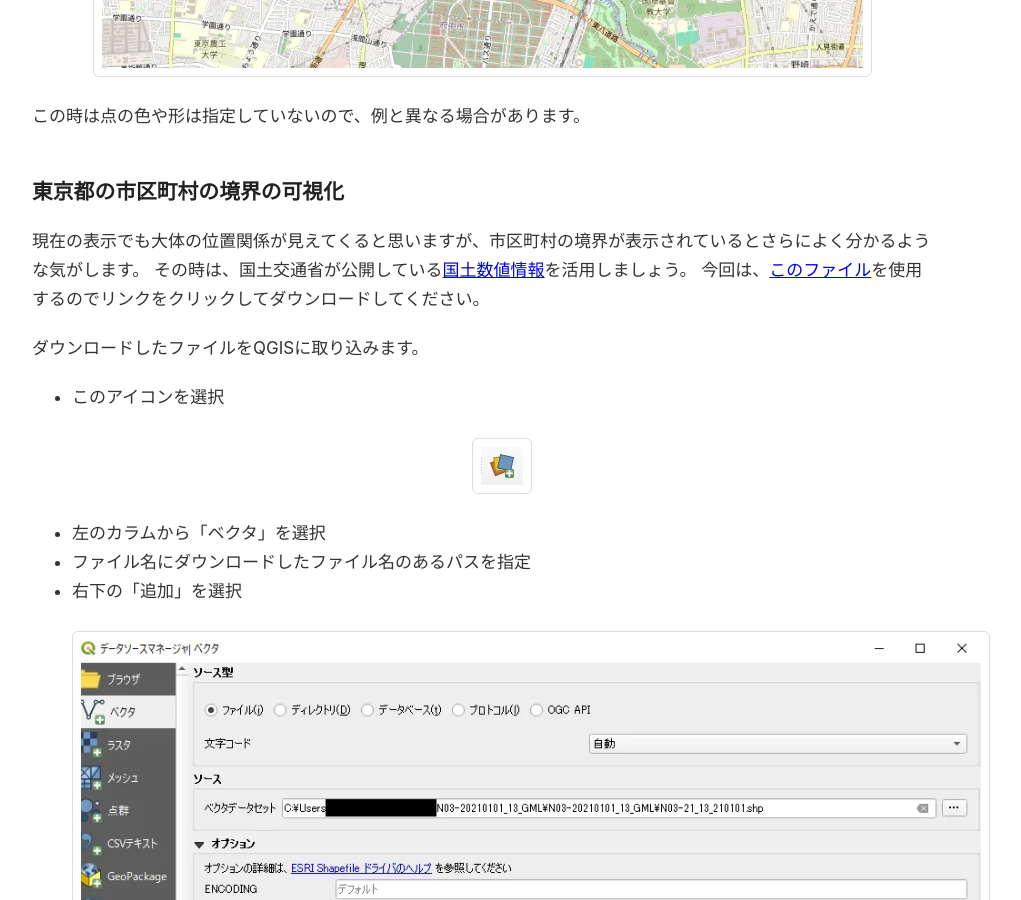
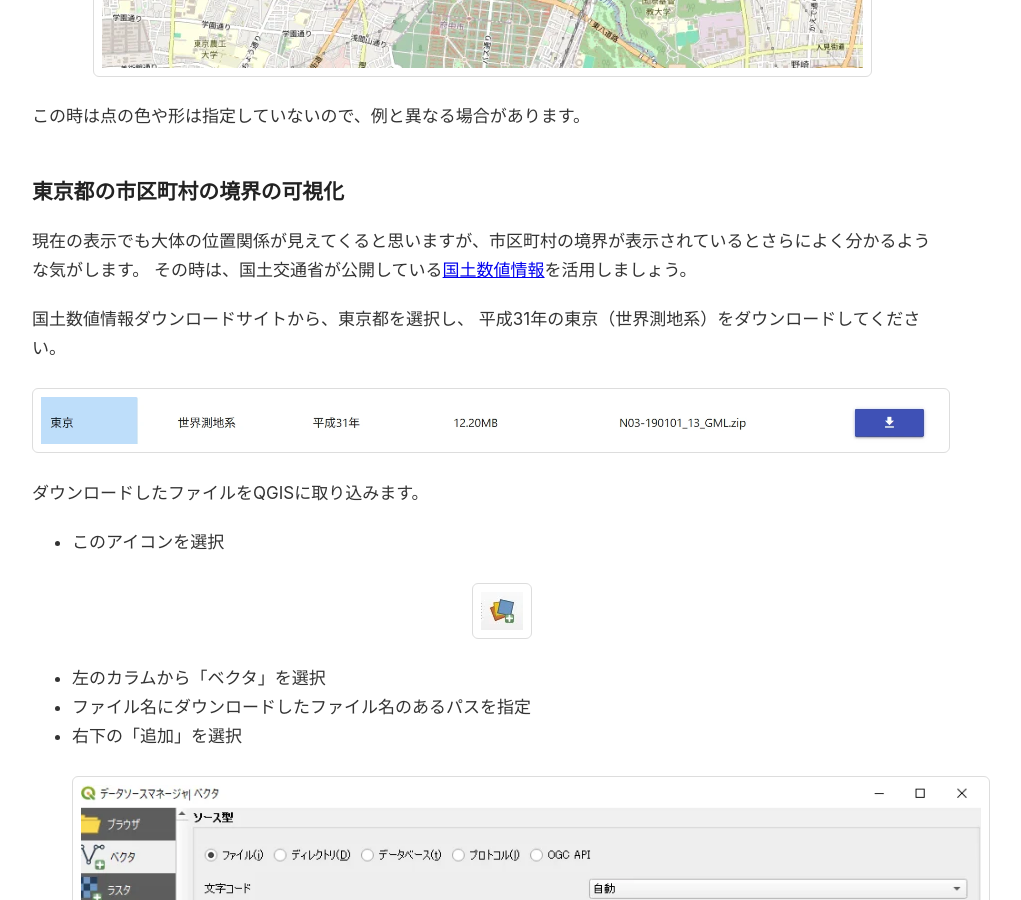
Before and after one commit to MasayaMatsushita/spatiotemporal-analysis, a Jekyll site: the page built from docs/lec/02-intro-qgis.md, in a window 1280 px wide and 900 px high, scrolled down 6812 px. Shown: the whole window, without its empty margins (158-1179 px from the left). Built offline with Jekyll 4.4.1, drawn with Linux system fonts in a browser that asks for light colours; our own code applies the rules of GitHub Pages for plain Markdown files.

Commit message:
国土数値情報からデータをダウンロードする方式に変更

```diff
--- a/docs/lec/02-intro-qgis.md
+++ b/docs/lec/02-intro-qgis.md
@@ -107,7 +107,10 @@ dmgファイルを展開し、QGISのアイコンをアプリケーションフ
 
 現在の表示でも大体の位置関係が見えてくると思いますが、市区町村の境界が表示されているとさらによく分かるような気がします。
 その時は、国土交通省が公開している[国土数値情報](https://nlftp.mlit.go.jp/ksj/gml/datalist/KsjTmplt-N03-v2_3.html)を活用しましょう。
-今回は、[このファイル](../materials/02/N03-21_13_210101.shp)を使用するのでリンクをクリックしてダウンロードしてください。
+
+国土数値情報ダウンロードサイトから、東京都を選択し、
+平成31年の東京（世界測地系）をダウンロードしてください。
+![picture](../materials/02/figure_18.webp)
 
 ダウンロードしたファイルをQGISに取り込みます。
 
```
Also changed, not shown: docs/materials/02/figure_18.webp (added).
